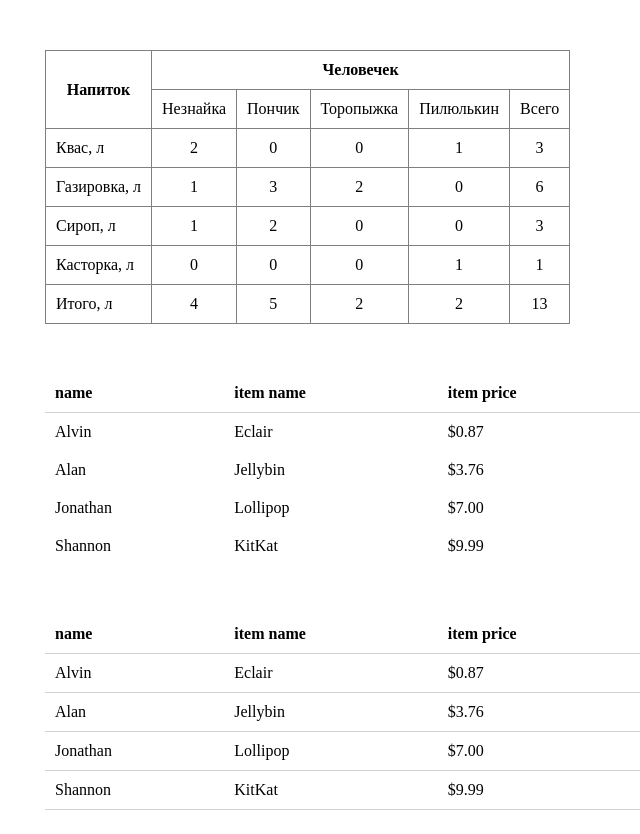
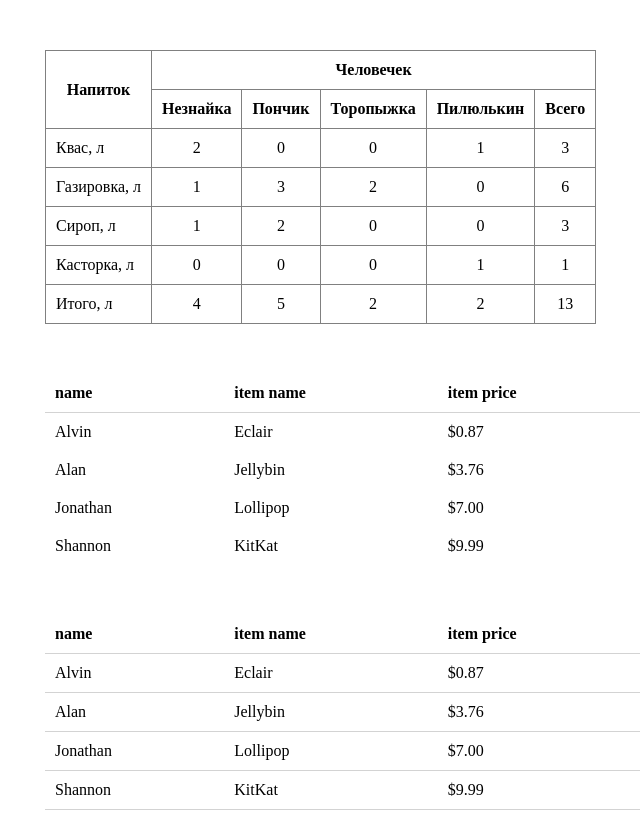
Before and after one commit to Antonissimus/DZ_6, a plain HTML site: page DZ_6_2.1-3/index.html in a window 1280 px wide. Shown: the whole page, without its empty margins (5-645 px from the left). Drawn offline with Linux system fonts and the light colour scheme.

Commit message:
add thead teg

```diff
--- a/DZ_6_2.1-3/index.html
+++ b/DZ_6_2.1-3/index.html
@@ -8,6 +8,7 @@
 <body>
 	<div>
 		<table border="1" class="tbl1">
+			<thead>
 				<tr>
 					<th rowspan="2">
 						Напиток
@@ -16,14 +17,14 @@
 						Человечек
 					</th>
 				</tr>
+
+				<th>Незнайка</th>
+				<th>Пончик</th>
+				<th>Торопыжка</th>
+				<th>Пилюлькин</th>
+				<th>Всего</th>
+			</thead>
 			<tr>
-				<td>Незнайка</td>
-				<td>Пончик</td>
-				<td>Торопыжка</td>
-				<td>Пилюлькин</td>
-				<td>Всего</td>
-			</tr>
-			<tr >
 				<td class="rowName">Квас, л</td>
 				<td>2</td>
 				<td>0</td>
@@ -66,11 +67,11 @@
 		</table>
 
 		<table  class="tbl2">
-			<tr>
+			<thead>
 				<th>name</th>
 				<th>item name</th>
 				<th>item price</th>
-			</tr>
+			</thead>
 			<tr>
 				<td>Alvin</td>
 				<td>Eclair</td>
@@ -94,11 +95,11 @@
 		</table>
 
 		<table  class="tbl3">
-			<tr>
+			<thead>
 				<th>name</th>
 				<th>item name</th>
 				<th>item price</th>
-			</tr>
+			</thead>
 			<tr>
 				<td>Alvin</td>
 				<td>Eclair</td>
```
Lines whose indentation alone changed are shown as unchanged.
